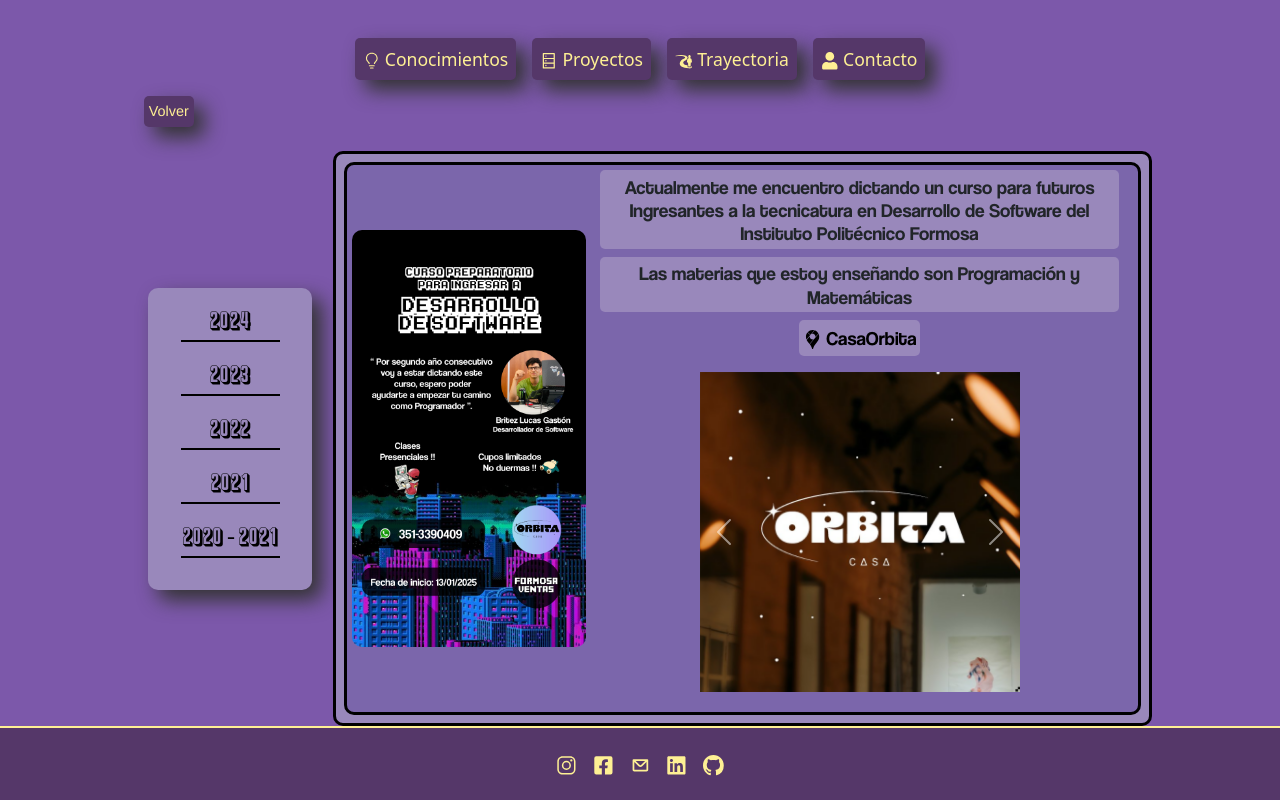
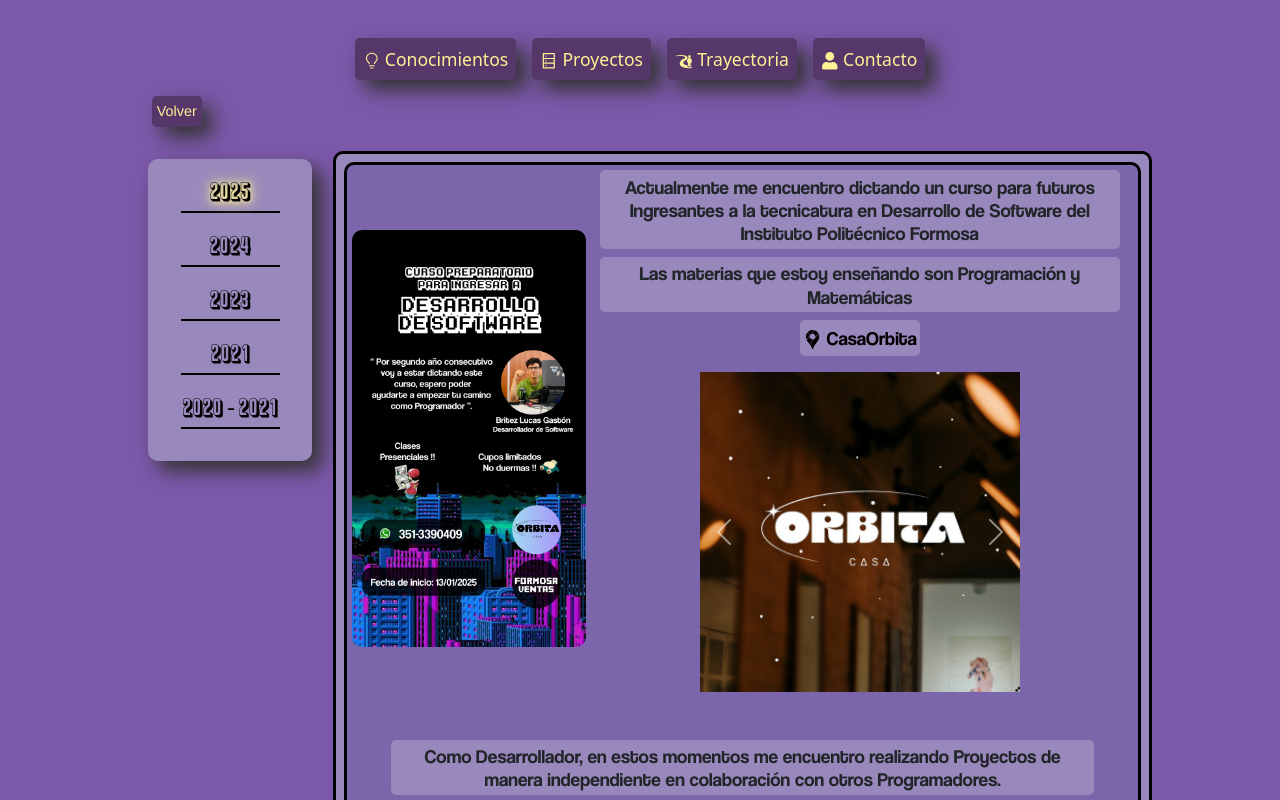
Before and after one commit to CaluBritez/PortFolio, a React (Vite) app: page / in a window 1280 px wide. Both pictures are taken after a click on the link "Trayectoria". Shown: the top 800 px of the page. Built offline with nearby package versions, Linux system fonts and the light colour scheme; no server answers.

Commit message:
terminamos trayectoria 2025

```diff
--- a/src/App.css
+++ b/src/App.css
@@ -40,3 +40,14 @@ CELESTE: BCA2E7
   color :#FEF094;
   border-radius: 5px;
 }
+.letraConSombra{
+  /*color: #372F6B;*/
+  color: black;
+  text-shadow:
+    0px 0px 5px #FEF094,  /* Capa de sombra más cercana */
+    0px 0px 10px #FEF094, /* Capa media */
+    0px 0px 20px #FEF094; /* Capa más difusa */
+}
+.letraNegra{
+  color: black;
+}
--- a/src/components/Trayectoria.jsx
+++ b/src/components/Trayectoria.jsx
@@ -1,4 +1,5 @@
 import './css/Trayectoria.css'
+import { useState } from 'react';
 
 import { useDispatch } from 'react-redux';
 
@@ -10,6 +11,7 @@ import orbita2 from '../assets/orbita2.png'
 import orbita3 from '../assets/orbita3.png'
 import orbita4 from '../assets/orbita4.png'
 import orbita5 from '../assets/orbita5.png'
+import devTeam from '../assets/devTeam.png'
 
 import { SiGooglemaps } from "react-icons/si";
 
@@ -19,6 +21,8 @@ import 'animate.css';
 export const Trayectoria = () => {
 
   const dispatch = useDispatch();
+
+  const [year,setYear] = useState('2025');
 
   return (
     <div id='box-main-trayectoria' className='animate__animated animate__zoomIn'>
@@ -31,11 +35,11 @@ export const Trayectoria = () => {
 
         <div id='box-main-trayectoria-years'>
           <div id='box-main-trayectoria-years-armario'>
-            <p href="">2024</p>
-            <p href="">2023</p>
-            <p href="">2022</p>
-            <p href="">2021</p>
-            <p href="">2020 - 2021</p>
+            <p className={year === '2025' ? 'letraConSombra' : 'letraNegra'} href="" onClick={()=>setYear('2025')}>2025</p>
+            <p className={year === '2024' ? 'letraConSombra' : 'letraNegra'} href="" onClick={()=>setYear('2024')}>2024</p>
+            <p className={year === '2023' ? 'letraConSombra' : 'letraNegra'} href="" onClick={()=>setYear('2023')}>2023</p>
+            <p className={year === '2022' ? 'letraConSombra' : 'letraNegra'} href="">2021</p>
+            <p className={year === '2021' ? 'letraConSombra' : 'letraNegra'} href="">2020 - 2021</p>
           </div>
         </div>
 
@@ -43,7 +47,10 @@ export const Trayectoria = () => {
 
           <div id='box-main-trayectoria-content-border'>
 
-            <div id='box-main-trayectoria-content-border2025'>
+          {year === "2025" && (
+
+            <div className='animate__animated animate__bounceInRight' id='box-main-trayectoria-content-border2025'>
+
               <div id='box-main-trayectoria-content-border2025-boxImg'>
                 <img src={curso} alt="" />
               </div>
@@ -80,10 +87,26 @@ export const Trayectoria = () => {
                   </button>
                 </div>
               </div>
+              <div id='box-main-trayectoria-content-border2025-textDev'>
+                <h3>Como Desarrollador, en estos momentos me encuentro realizando Proyectos de manera independiente en colaboración con otros Programadores.</h3>
+                <h3>Estoy abierto ante cualquier oportunidad, ya sea en relación de dependencia, como también a realizar trabajos a pedido. Siempre armo un grupo de trabajo que se adecue a las necesidades solicitadas.</h3>
+                <img src={devTeam} alt="" />
+              </div>
 
 
 
             </div>
+          )}
+          {year === "2024" && (
+            <div id='box-main-trayectoria-content-border2024' className='animate__animated animate__bounceInRight'>
+              <p>soy el 2024</p>
+            </div>
+          )}
+          {year === "2023" && (
+            <div id='box-main-trayectoria-content-border2023' className='animate__animated animate__bounceInRight'>
+              <p>soy el 2023</p>
+            </div>
+          )}
 
           </div>
 
--- a/src/components/css/Trayectoria.css
+++ b/src/components/css/Trayectoria.css
@@ -27,7 +27,7 @@ CELESTE: BCA2E7
 #box-main-trayectoria-caja-cerrar {
   width: 100%;
   height: auto;
-  padding-left: 1rem;
+  padding-left: 1.5rem;
   padding-top: 0.5rem;
   padding-bottom: 0.5rem;
   display: flex;
@@ -50,15 +50,16 @@ CELESTE: BCA2E7
   height: auto;
   display: flex;
   justify-content: center;
-  align-items: center;
+  align-items: flex-start;
 }
 
 #box-main-trayectoria-years {
   width: 20%;
-  height: 20rem;
+  height: auto;
   display: flex;
   justify-content: center;
   align-items: center;
+  margin-top: 0.5rem;
 
 }
 #box-main-trayectoria-content {
@@ -72,6 +73,7 @@ CELESTE: BCA2E7
   padding-bottom: 0.5rem;
   border-radius: 10px;
   background-color: #9988BB;
+  margin-bottom: 1.5rem;
 }
 
 #box-main-trayectoria-years-armario {
@@ -88,7 +90,6 @@ CELESTE: BCA2E7
   box-shadow: 10px 10px 20px #333333;
 }
 #box-main-trayectoria-years-armario p{
-  color: black;
   border-bottom: 2px solid black;
   font-family: 'franchise';
   font-size: 1.5rem;
@@ -123,6 +124,7 @@ CELESTE: BCA2E7
   display: flex;
   justify-content: center;
   align-items: center;
+  flex-wrap: wrap;
 }
 #box-main-trayectoria-content-border2025-boxImg {
   width: 30%;
@@ -169,3 +171,37 @@ CELESTE: BCA2E7
 .carousel-inner img {
   max-width: 20rem;
 }
+
+#box-main-trayectoria-content-border2025-textDev {
+  width: 100%;
+  height: auto;
+  margin-top: 2rem;
+  display: flex;
+  flex-direction: column;
+  justify-content: flex-start;
+  align-items: center;
+}
+#box-main-trayectoria-content-border2025-textDev h3{
+  width: 90%;
+  text-align: center;
+  font-size: 1.2rem;
+  background-color: #9988BB;
+  border-radius: 5px;
+  padding: 0.3rem;
+}
+#box-main-trayectoria-content-border2025-textDev img{
+  width: 40%;
+  border-radius: 50%;
+}
+#box-main-trayectoria-content-border2024 {
+  height: 15rem;
+  display: flex;
+  justify-content: center;
+  align-items: center;
+}
+#box-main-trayectoria-content-border2023 {
+  height: 15rem;
+  display: flex;
+  justify-content: center;
+  align-items: center;
+}
```
Also changed, not shown: 1 other file (tests, documents, lock files or other folders).
